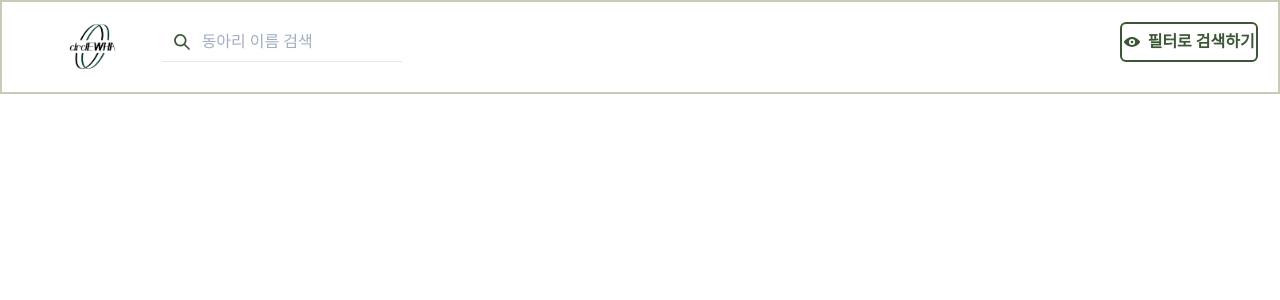
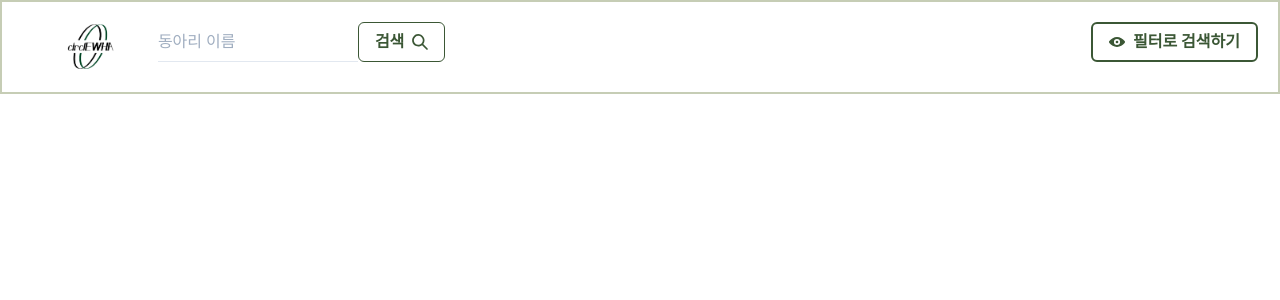
Before and after one commit to Soohyeon-Choi/Circlewha, a Next.js app: page / in a window 1280 px wide. Shown: the top 300 px of the page. Built offline with nearby package versions, Linux system fonts and the light colour scheme; a web font is replaced by a local one.

Commit message:
Feat:create searchbar

```diff
--- /dev/null
+++ b/src/components/SearchBar.js
@@ -0,0 +1,51 @@
+import {Input,InputGroup,Button } from "@chakra-ui/react";
+import { SearchIcon } from '@chakra-ui/icons';
+import { useRouter } from "next/router";
+import { useState,setState } from "react";
+import axios from "axios";
+import React from "react";
+
+export default function SearchBar(results){
+    const router = useRouter();
+  const[title,setTitle]=useState('');
+
+
+    const handleChange = ({target:{value}}) => setTitle(value);
+
+
+    async function title_search(){
+
+            axios.get(
+                `title?title=${title}`
+            )
+            .catch((err)=>{
+                console.log(err);
+
+            })
+
+    }
+
+
+
+    return(
+        <InputGroup >
+
+        <Input variant='flushed'
+        value={title}
+        onChange={handleChange}
+        htmlSize={20} width='auto' placeholder='동아리 이름' color='#000000' focusBorderColor='#3b5735' />
+
+    <Button rightIcon={<SearchIcon />}
+    onClick={title_search}
+    color='#3b5735' borderColor='#3b5735' variant='outline'>
+    검색
+  </Button>
+
+      </InputGroup>
+
+
+
+    );
+
+
+}
--- a/src/components/TopBar.js
+++ b/src/components/TopBar.js
@@ -1,28 +1,30 @@
-import {Flex,Image,Input,InputGroup,InputLeftElement,Button,Spacer } from "@chakra-ui/react";
-import { SearchIcon,ViewIcon,leftIcon } from '@chakra-ui/icons'
+import {Flex,Image,Button,Spacer,Link } from "@chakra-ui/react";
+import {ViewIcon} from '@chakra-ui/icons';
 import logo from '../../public/logo.svg';
 import { useRouter } from "next/router";
-import Link from 'next/link';
+import NextLink from 'next/link';
+import SearchBar from "./SearchBar";
 
 export default function TopBar({ position }) {
   const router = useRouter();
 
+
   return (
     <Flex color = "white" w="100%" h="10%" position={position} px='5' py='5' border='2px' borderColor='#c6cdb5'>
+        <NextLink href='/'>
         <Image src={logo.src} width='180px' height='50px'/>
+        </NextLink>
 
-    <InputGroup>
-    <InputLeftElement
-      pointerEvents='none'
-      children={<SearchIcon color='#3b5735' />}
-    />
-    <Input variant='flushed' htmlSize={20} width='auto' placeholder='동아리 이름 검색' color='#000000'focusBorderColor='#3b5735' />
-  </InputGroup>
+
   <Spacer />
-
+  <SearchBar/>
+  <NextLink href='/tagSearch' passHref>
+  <Link>
   <Button leftIcon={<ViewIcon/>} color='#3b5735' variant='outline' border='2px' borderColor='#3b5735'>
       필터로 검색하기
   </Button>
+  </Link>
+  </NextLink>
 
 </Flex>
 
```
